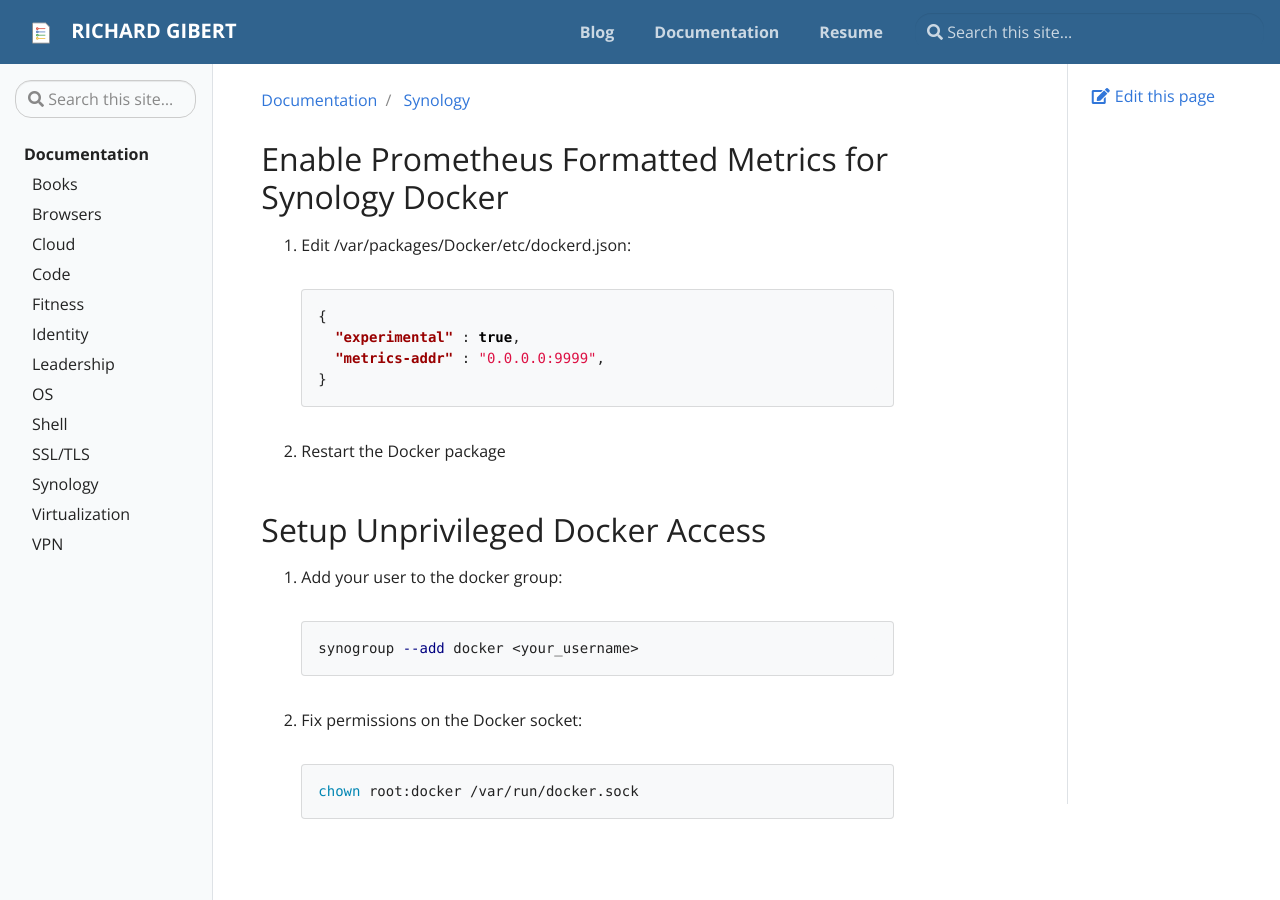
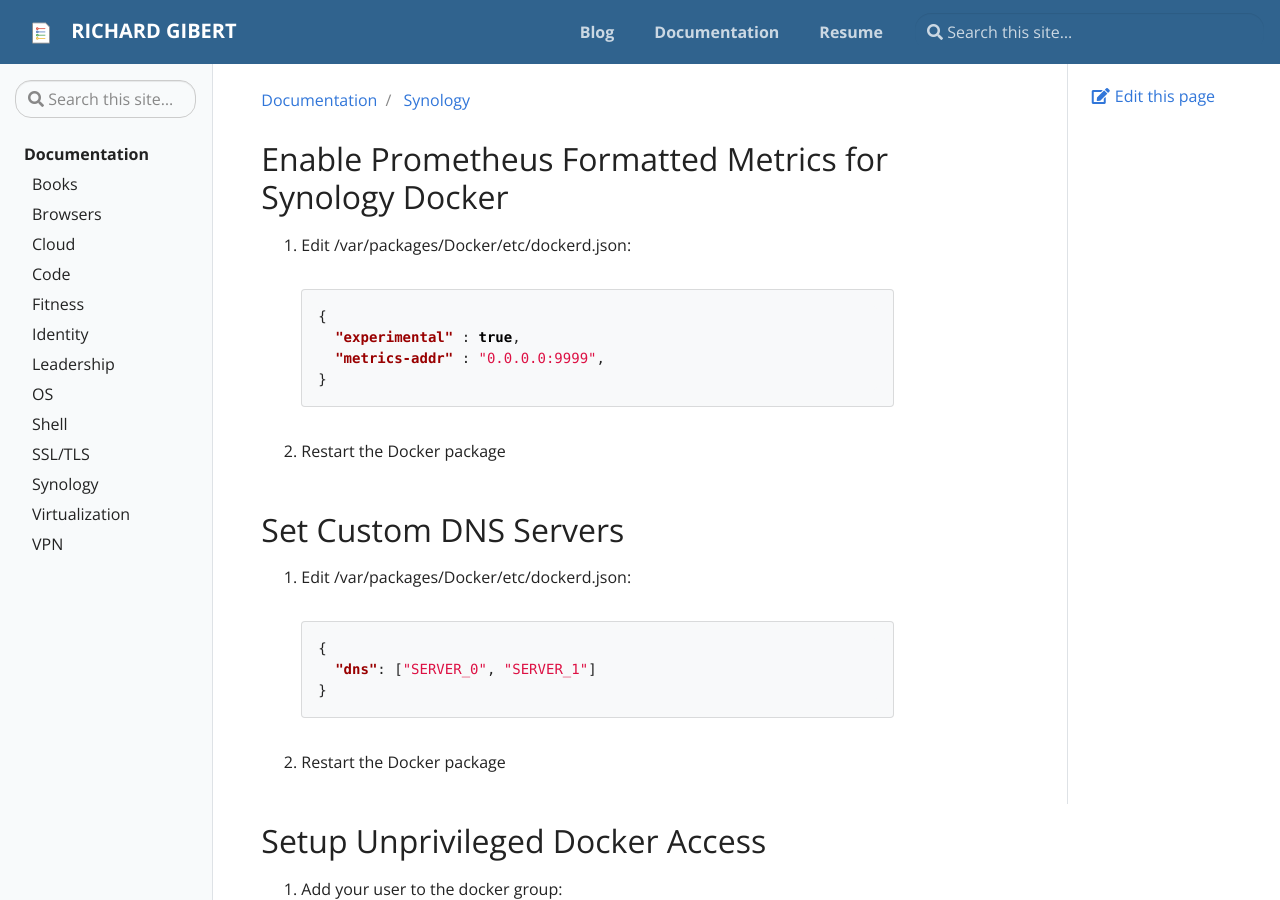
Before and after one commit to rgibert/rgibert.github.io, a Jekyll site: the page built from _docs/synology.md, in a window 1280 px wide and 900 px high. Built offline with Jekyll 4.4.1, drawn with Linux system fonts in a browser that asks for light colours.

Commit message:
Update synology.md

```diff
--- a/_docs/synology.md
+++ b/_docs/synology.md
@@ -13,6 +13,15 @@ title: Synology
 ~~~
 1. Restart the Docker package
 
+## Set Custom DNS Servers
+1. Edit /var/packages/Docker/etc/dockerd.json:
+~~~ json
+{
+  "dns": ["SERVER_0", "SERVER_1"]
+}
+~~~
+1. Restart the Docker package
+
 ## Setup Unprivileged Docker Access
 
 1. Add your user to the docker group:
```
